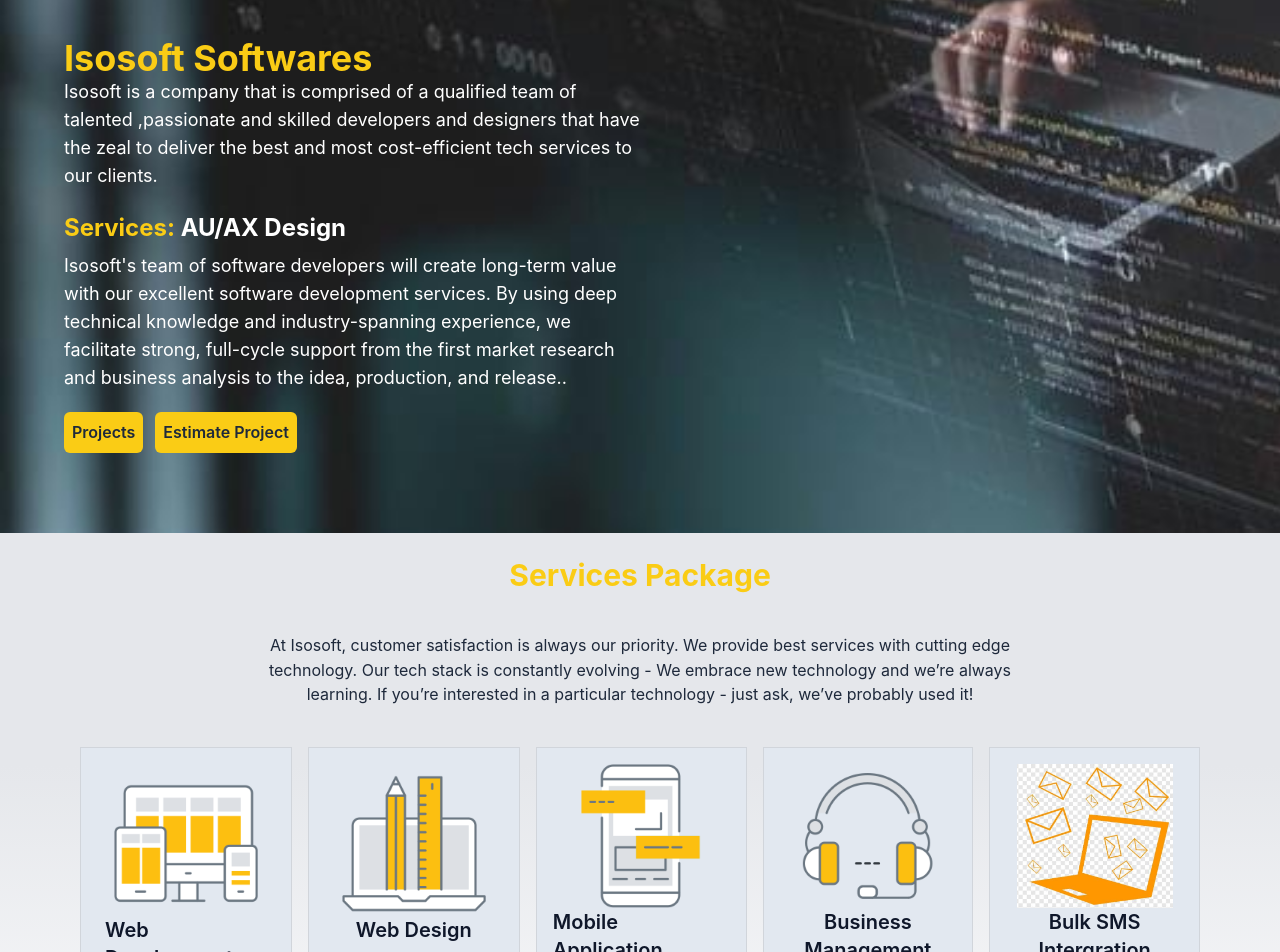
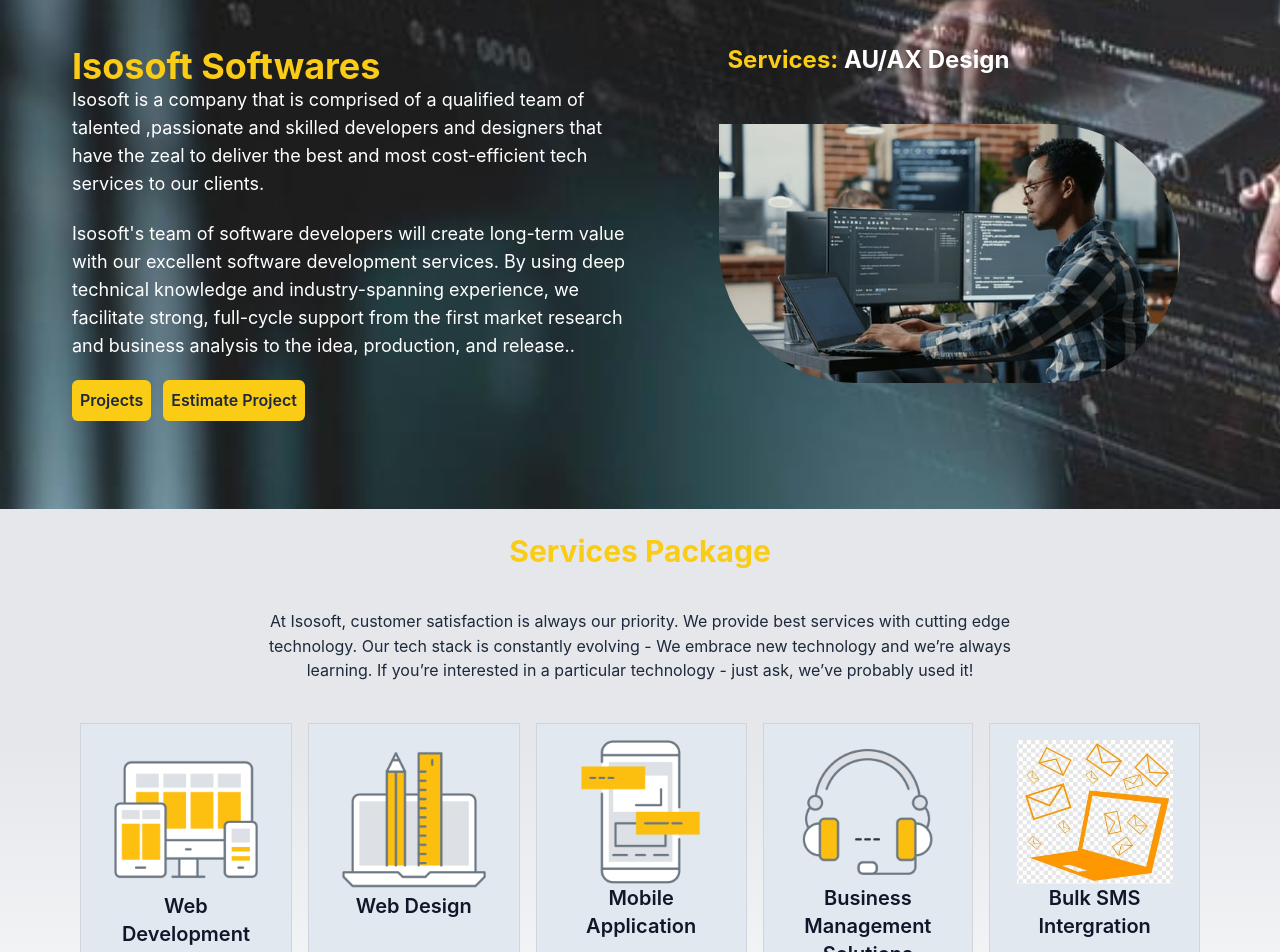
Before and after one commit to rarevisionCommerce/appuxs-client, a React (Vite) app: page / in a window 1280 px wide. Shown: the part 80-1032 px from the top of the page. Built offline with nearby package versions, Linux system fonts and the light colour scheme.

Commit message:
Hero section changes

```diff
--- a/src/Website/Components/Header.jsx
+++ b/src/Website/Components/Header.jsx
@@ -181,7 +181,7 @@
                         </Link>
                         <Link onClick={closeDropDownLarge} to="/Web-Design" className="block p-2 hover:bg-yellow-300 border-b-2 border-b-yellow-400  lg:bg-gray-50">
                             <div className="flex lg:p-5 gap-3">
-                                <div className="hidden xl:block"><img className="h-14 " src={MobileApp} /></div>
+                                <div className="hidden xl:block"><img className="h-14 " src={Design} /></div>
                                 <div>
                                     <h1 className="text-center text-slate-950">UI/UX Design</h1>
                                     <p className="text-sm hidden lg:block text-slate-600">Designing userfriendly and prophe</p>
@@ -201,7 +201,7 @@
                         </Link>
                         <Link onClick={closeDropDownLarge} to="/Mobile-App-Development" className="block hover:bg-yellow-300 p-2 border-b-2 border-b-yellow-400  lg:bg-gray-50">
                             <div className="flex xl:p-5 gap-3">
-                                <div className="hidden xl:block" ><img className="h-14 " src={Design} /></div>
+                                <div className="hidden xl:block" ><img className="h-14 " src={MobileApp} /></div>
                                 <div>
                                     <h1 className="text-center text-slate-950">Mobile App Develpment</h1>
                                     <p className="text-sm hidden lg:block text-slate-600">Developing of fast and Strong mobile Apps</p>
--- a/src/Website/Pages/Home.jsx
+++ b/src/Website/Pages/Home.jsx
@@ -1,4 +1,5 @@
 import WebIcon from "../../assets/web.png";
+import Hero from "../../assets/Dev2.jpg";
 import { Link, animateScroll as scroll } from 'react-scroll'
 import Voip from "../../assets/voip.png"
 import Ui from "../../assets/UiDesign.png"
@@ -116,13 +117,18 @@
   return (
     <main className=" ">
       {/**Top home bg div*/}
-      <article className="flex flex-row sm:py-20 py-9 px-5 md:px-16  bg-homeBg  bg-cover  " >
-        <div className="md:w-1/2   flex flex-col gap-5  " >
+      <article className="flex flex-row py-10 md:py-20 lg:px-16 px-4  bg-homeBg  bg-cover  " >
+        <div className="flex w-full lg:gap-10 gap-1  ">
+
+        <div className="w-[600px]  p-2  flex flex-col gap-5  " >
           {/**Title div */}
           <div id="Company" className=" "><h1 className="text-4xl  font-bold text-yellow-400 " >Isosoft Softwares  </h1>
             <p className="text-lg text-white leading-7 mb-10 " >Isosoft is a company that is comprised of a qualified team of talented ,passionate and skilled developers and designers that have the zeal to deliver the best and most cost-efficient tech services to our clients.</p></div>
           {/**Description and services animation div */}
-          <div id="Developers" className="flex flex-col gap-4 md:gap-0" ><h1 className="text-2xl h-[40px] font-bold text-yellow-400 " >Services: <span className="text-white">{currentText}</span>  <span className="blinking-cursor">|</span> </h1>
+          <div id="Developers" className="flex flex-col gap-4 md:gap-0" >
+
+          <h1 className="text-2xl h-[40px] md:hidden font-bold text-yellow-400 " >Services: <span className="text-white">{currentText}</span>  <span className="blinking-cursor">|</span> </h1>
+
             <p className="text-lg text-white leading-7  " >Isosoft's team of  software developers will create long-term value with our excellent software development services. By using deep technical knowledge and industry-spanning experience, we facilitate strong, full-cycle support from the first market research and business analysis to the idea, production, and release..</p></div>
 
           <div className=" flex gap-3">
@@ -131,6 +137,20 @@
             <Link to="Estimate" smooth={true} duration={1000} ><button className="bg-yellow-400 hover:bg-yellow-300 p-2 text-slate-800 font-semibold rounded-md" >Estimate Project</button></Link>
           </div>
         </div>
+         {/**Hero section portrait and services */}
+      <div  className=" hidden md:flex flex-col   w-[550px] p-7 gap-4  " >
+        <div className="p-4" >
+        <h1 className="text-2xl h-[40px] font-bold text-yellow-400 " >Services: <span className="text-white">{currentText}</span>  <span className="blinking-cursor">|</span> </h1>
+        </div>
+
+        <div className="p-2">
+          <img src={Hero} className=" rounded-r-[160px] rounded-bl-[170px] " />
+        </div>
+      </div>
+
+        </div>
+
+
         <div className="w-1/2 h-[400px] " >
 
 
@@ -148,17 +168,17 @@
         <div className=" md:flex grid grid-cols-1   md:gap-x-4 gap-4" >
           <div className="items-center flex flex-col bg-slate-200 border border-gray-300 md:w-1/5 w-full  p-6">
             <img src={WebIcon} className="h-36" />
-            <h1 className="text-xl text-slate-900 font-semibold" >Web Development</h1>
+            <h1 className="text-xl text-center text-slate-900 font-semibold" >Web Development</h1>
           </div>
 
           <div className="items-center flex flex-col bg-slate-200 border border-gray-300 md:w-1/5 w-full p-6">
             <img src={Ui} className="h-36" />
-            <h1 className="text-xl text-slate-900 font-semibold" >Web Design</h1>
+            <h1 className="text-xl text-center text-slate-900 font-semibold" >Web Design</h1>
           </div>
 
           <div className="items-center flex flex-col bg-slate-200 border border-gray-300 w-full md:w-1/5  p-4">
             <img src={MobileApp} className="h-36" />
-            <h1 className="text-xl text-slate-900 font-semibold" >Mobile Application</h1>
+            <h1 className="text-xl text-center text-slate-900 font-semibold" >Mobile Application</h1>
           </div>
 
           <div className="items-center flex flex-col bg-slate-200 border border-gray-300 w-full md:w-1/5  p-4">
--- a/src/Website/Pages/Projects.jsx
+++ b/src/Website/Pages/Projects.jsx
@@ -13,10 +13,10 @@
         <>
             <main className="   flex    flex-col  " >
 
-                <div className="flex inset-0 py-14 bg-projectsBg bg-no-repeat bg-cover bg-center    gap-10 " >
+                <div className="flex inset-0 py-20 md:py-28 bg-projectsBg bg-no-repeat bg-cover bg-center    gap-10 " >
 
 
-                    <div className=" flex md:flex-row flex-col pb-3 gap-6 px-4 md:px-28 py-28  " >
+                    <div className=" flex md:flex-row flex-col pb-3 gap-6 px-4 lg:px-28 py-2  " >
 
                         <div className="flex flex-col   gap-3 w-full md:w-1/2">
 
@@ -45,7 +45,7 @@
 
 
                 {/**Examples of the projects **/}
-                <div id="projects" className=" grid md:grid-cols-2 grid-cols-1  gap-7 px-4 md:px-32 py-16 bg-gradient-to-b from-gray-100 via-gray-50 to-gray-50 ... " >
+                <div id="projects" className=" grid md:grid-cols-2 grid-cols-1  gap-7 px-4 lg:px-32 py-16 bg-gradient-to-b from-gray-100 via-gray-50 to-gray-50 ... " >
 
 
                     {/**Lemka div */}
```
Also changed, not shown: src/assets/Dev2.jpg (added).
